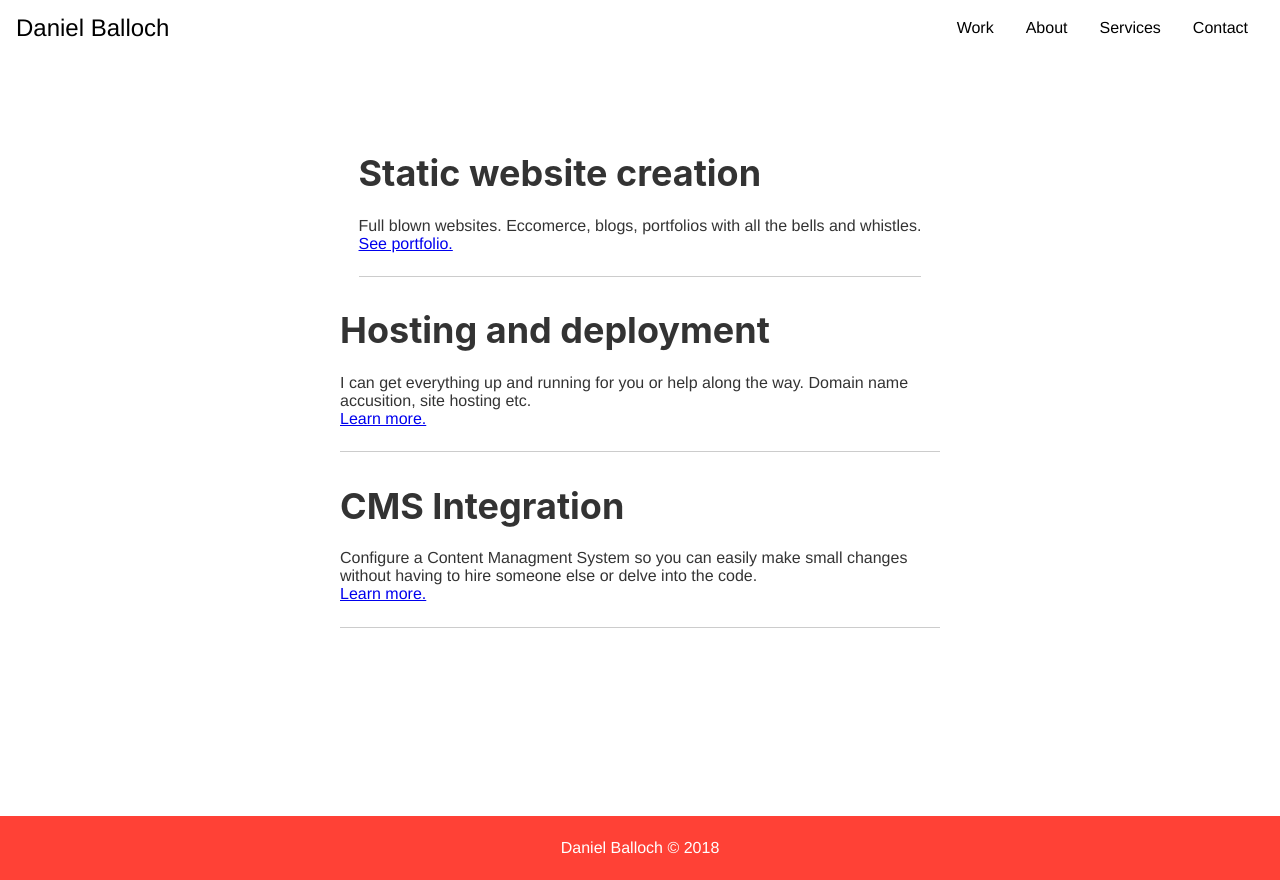
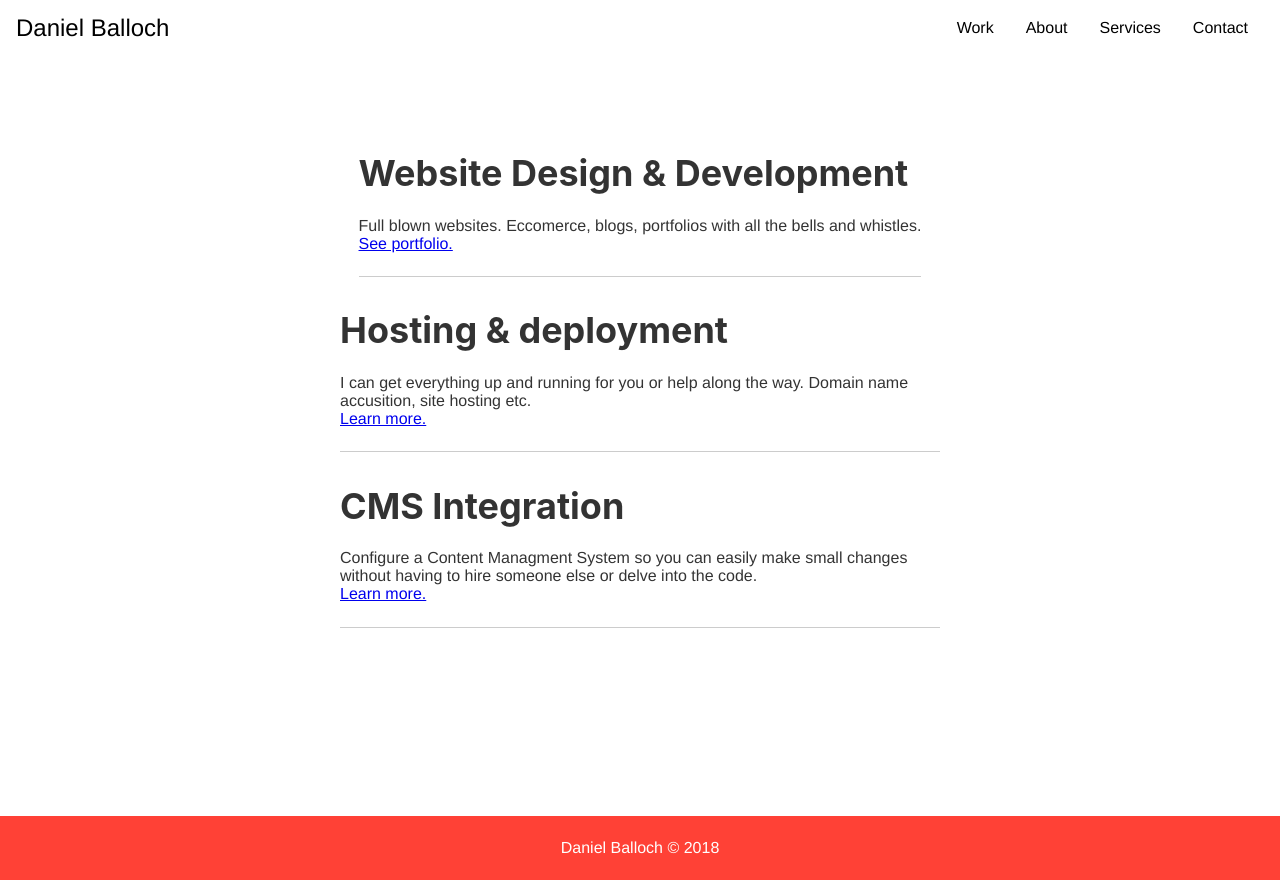
Before and after one commit to danielballoch/portfolio, a Gatsby site: page /services in a window 1280 px wide. Built offline with nearby package versions, Linux system fonts and the light colour scheme; Gatsby itself is replaced by a stand-in of ours.

```diff
--- a/src/pages/services.js
+++ b/src/pages/services.js
@@ -29,14 +29,14 @@
  <Layout>
     <FlexMain>
     <Content>
-        <h1>Static website creation</h1>
+        <h1>Website Design & Development</h1>
 
         <p>Full blown websites. Eccomerce, blogs, portfolios with all the bells and whistles. <br/> <a href="#"> See portfolio.</a></p>
         <hr/>
     </Content>
 
     <Content>
-        <h1>Hosting and deployment</h1>
+        <h1>Hosting & deployment</h1>
 
         <p>I can get everything up and running for you or help along the way. Domain name accusition, site hosting etc. <br/> <a href="#"> Learn more.</a></p>
         <hr/>
```
Also changed, not shown: src/pages/index.js (+8 -3 lines).
